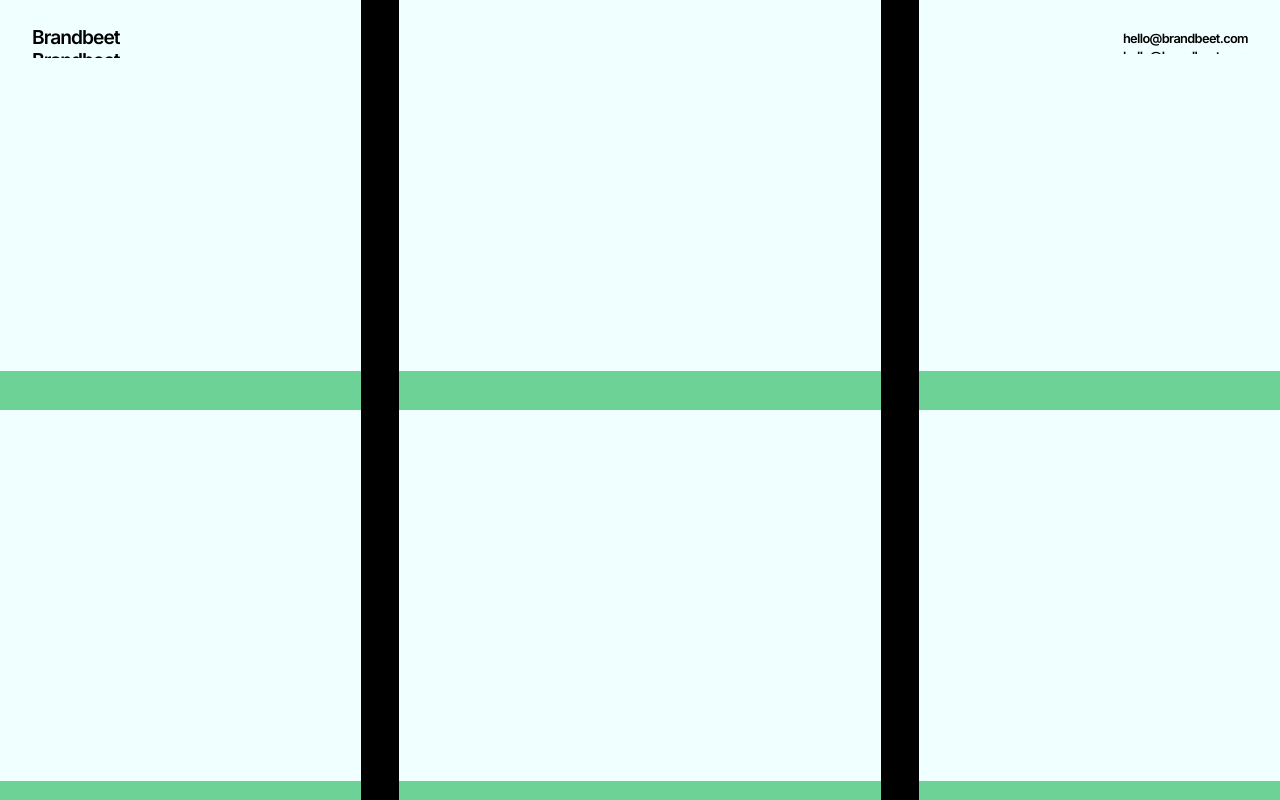
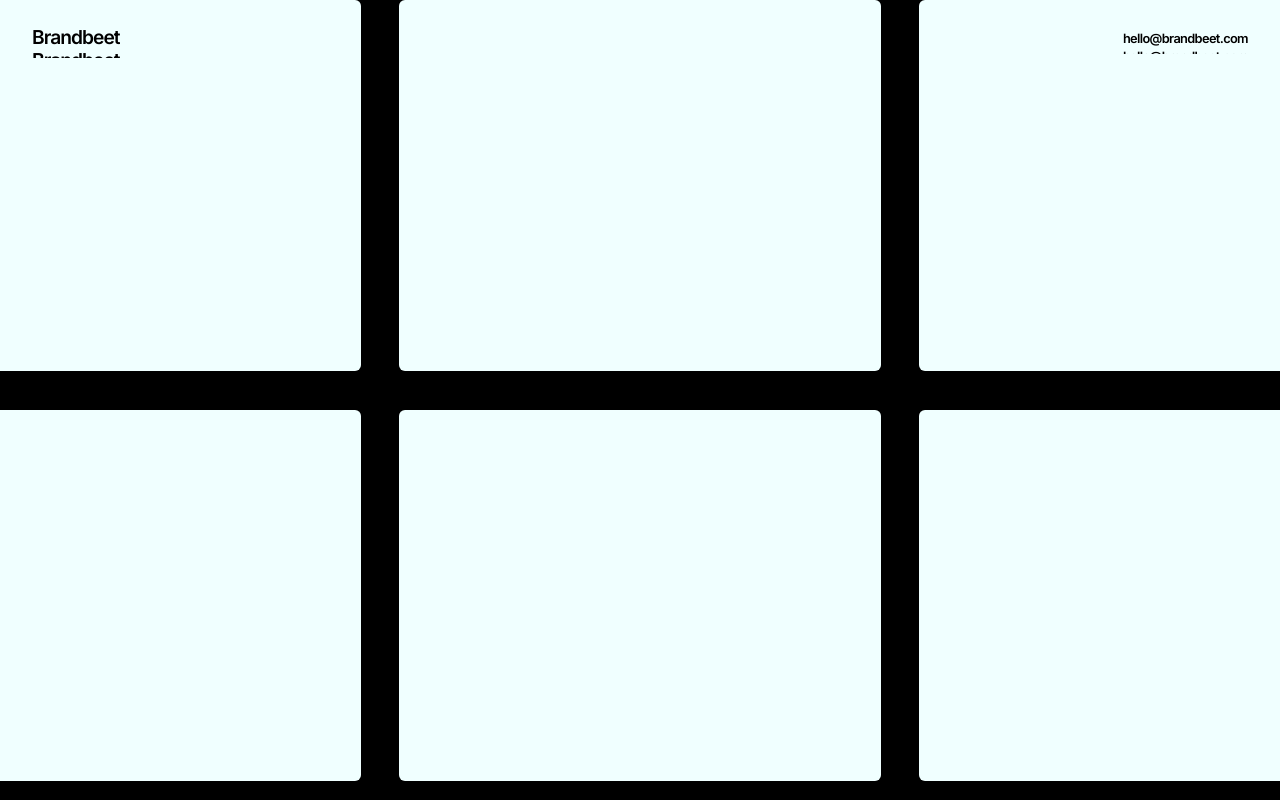
Before and after one commit to poojahooda22/brandbeet-design, a Next.js app: page / in a window 1280 px wide. Shown: the top 800 px of the page. Built offline with nearby package versions, Linux system fonts and the light colour scheme.

Commit message:
updated style

```diff
--- a/src/components/landing/style.module.css
+++ b/src/components/landing/style.module.css
@@ -1,12 +1,13 @@
 .rowDiv {
     width: calc(200vw/5);
     height: 100%;
-    background-color: rgb(108, 210, 150);
+
 }
 
 .imgDiv {
     width: 100%;
     height: calc(100%/4);
-    background-color: azure
+    background-color: azure;
+    border-radius: 6px;
 
 }
```
